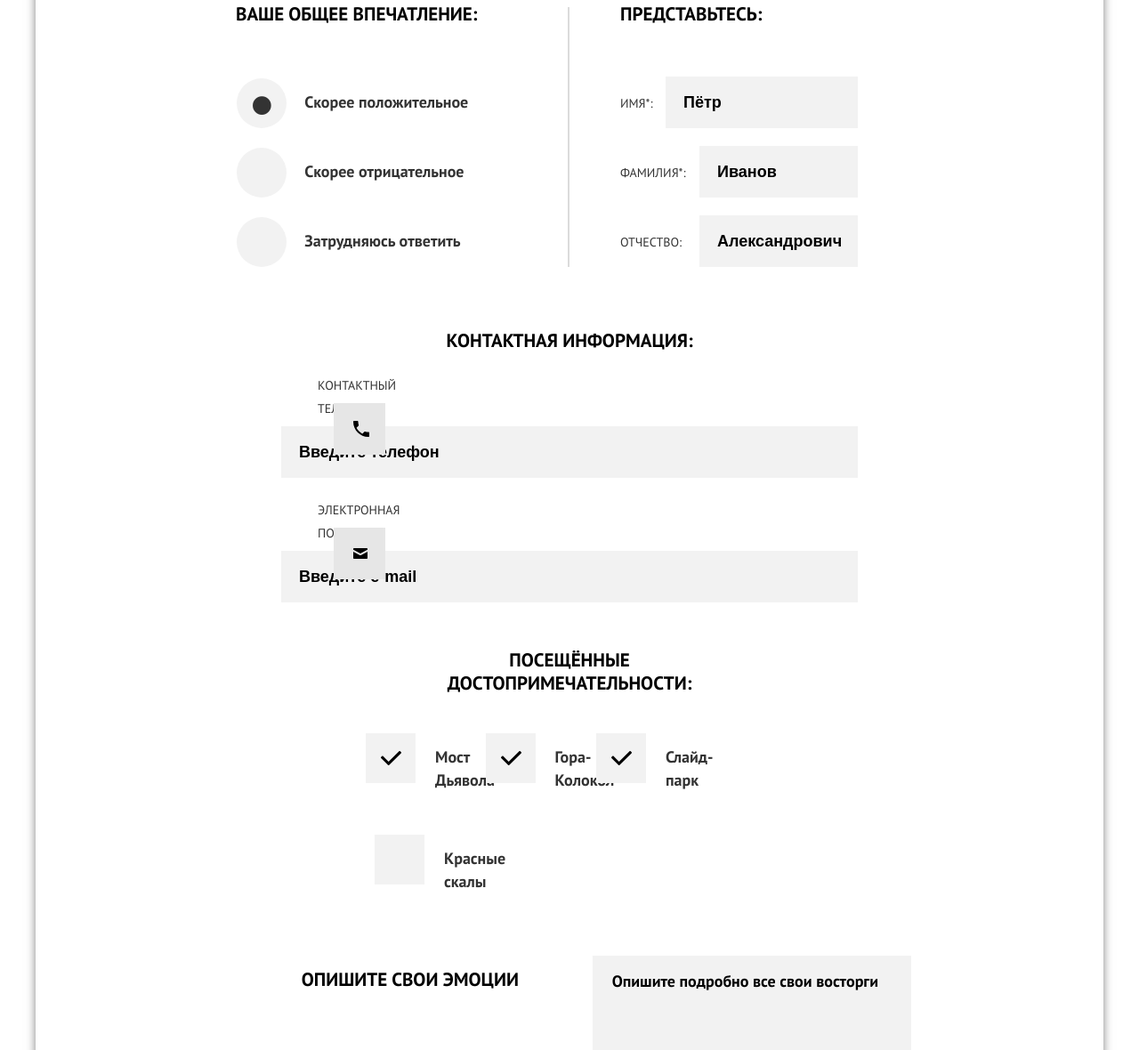
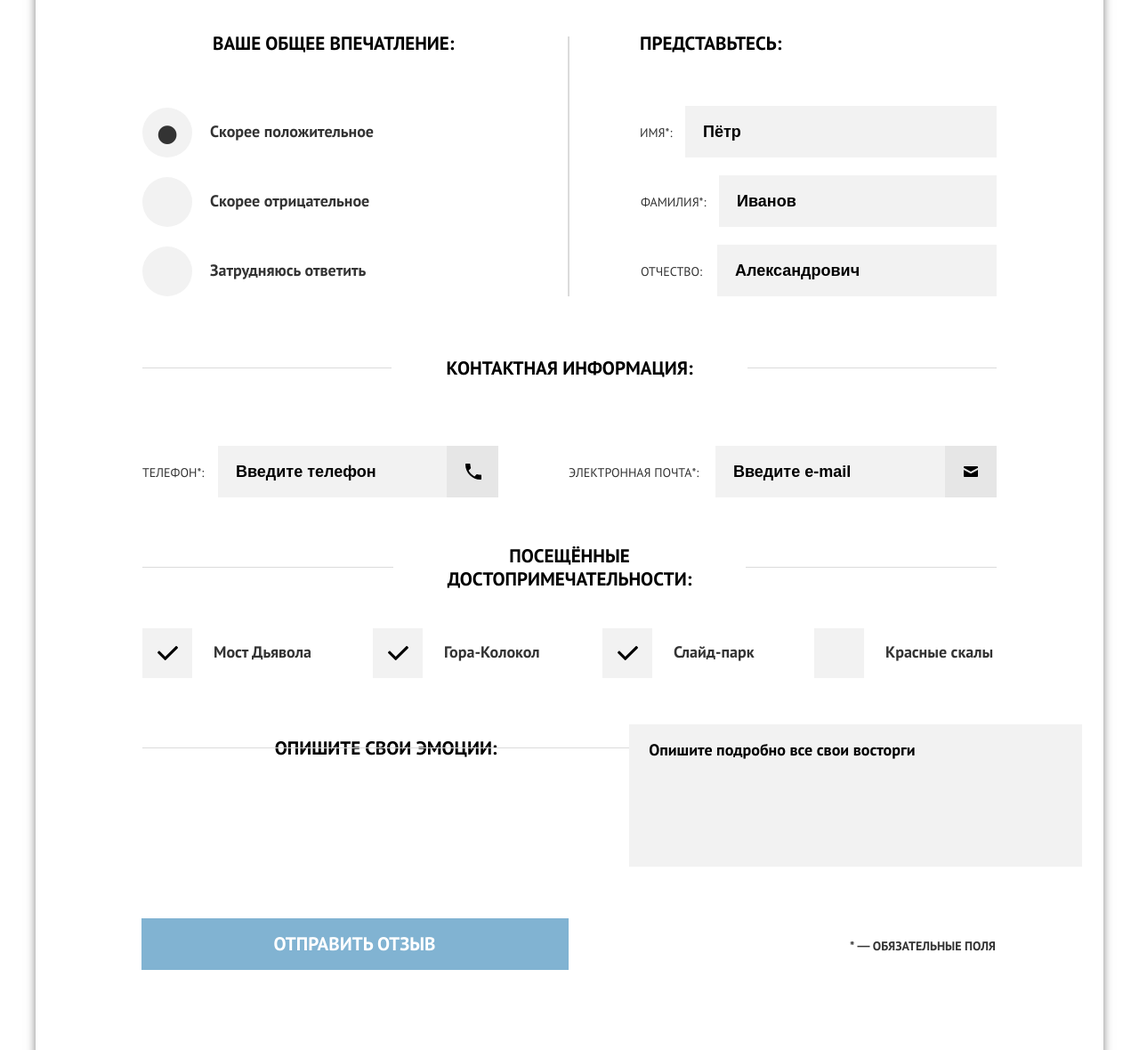
Before and after one commit to AYastrebtsov/840643-sedona-17, a plain HTML site: page source/form.html in a window 1280 px wide. Shown: the part 596-1776 px from the top of the page at 89% size. Drawn offline with nearby package versions, Linux system fonts and the light colour scheme; files that its build step writes are made by us from their sources.

Commit message:
Закончил вёрстку видимых блоков страницы с формой

```diff
--- a/source/form.html
+++ b/source/form.html
@@ -72,14 +72,14 @@
           </fieldset>
 
           <fieldset class="feedback__group feedback__group--order3">
-            <div class="feedback__wrapper">
+            <div class="feedback__wrapper feedback__wrapper--contact">
               <h3 class="feedback__header feedback__header--contact">контактная информация:</h3>
 
-              <label class="feedback__label feedback__label--phone feedback__label--first" for="phone">контактный телефон*:</label>
+              <label class="feedback__label feedback__label--phone feedback__label--first" for="phone"><span class="feedback__hidden">контактный</span> телефон*:</label>
               <input class="feedback__input feedback__input--bold feedback__input--phone" id="phone" type="tel" placeholder="Введите телефон">
 
-              <label class="feedback__label feedback__label--phone feedback__label--second" for="email">Электронная почта</label>
-              <input class="feedback__input feedback__input--bold feedback__input--phone feedback__label--second" id="email" type="email" placeholder="Введите e-mail" required>
+              <label class="feedback__label feedback__label--phone feedback__label--second" for="email">Электронная почта*:</label>
+              <input class="feedback__input feedback__input--bold feedback__input--phone feedback__input--second" id="email" type="email" placeholder="Введите e-mail" required>
             </div>
           </fieldset>
 
@@ -121,7 +121,7 @@
           </fieldset>
 
           <fieldset class="feedback__group feedback__group--emotions">
-            <h3 class="feedback__header feedback__header--emotions">Опишите свои эмоции</h3>
+            <h3 class="feedback__header feedback__header--emotions">Опишите свои эмоции:</h3>
 
             <textarea class="feedback__area feedback__label--bold" placeholder="Опишите подробно все свои восторги" required></textarea>
           </fieldset>
--- a/source/sass/blocks/feedback.scss
+++ b/source/sass/blocks/feedback.scss
@@ -292,15 +292,78 @@
 
     &--contact {
       margin-bottom: 4px;
+      position: relative;
+
+      &::before {
+        content: "";
+        position: absolute;
+        width: 125px;
+        height: 1px;
+        background-color: #dbdbdb;
+        left: 20px;
+        top: 12px;
+      }
+
+      &::after {
+        content: "";
+        position: absolute;
+        width: 125px;
+        height: 1px;
+        background-color: #dbdbdb;
+        right: 19px;
+        top: 12px;
+      }
     }
 
     &--sights {
       margin-bottom: 57px;
+      position: relative;
+
+      &::before {
+        content: "";
+        position: absolute;
+        width: 125px;
+        height: 1px;
+        background-color: #dbdbdb;
+        left: -75px;
+        top: 26px;
+      }
+
+      &::after {
+        content: "";
+        position: absolute;
+        width: 125px;
+        height: 1px;
+        background-color: #dbdbdb;
+        right: -77px;
+        top: 26px;
+      }
     }
 
     &--emotions {
       margin-top: 14px;
       margin-bottom: 57px;
+      position: relative;
+    }
+
+    &--emotions::before {
+      content: "";
+      position: absolute;
+      height: 1px;
+      width: 125px;
+      background-color: #dbdbdb;
+      left: 60px;
+      top: 12px;
+    }
+
+    &--emotions::after {
+      content: "";
+      position: absolute;
+      height: 1px;
+      width: 125px;
+      background-color: #dbdbdb;
+      right: 60px;
+      top: 12px;
     }
   }
 
@@ -457,9 +520,216 @@
 @media (min-width: 1200px) {
   .feedback__siteseeing {
     width: 25%;
+    margin-left: 0px;
+
+    &:nth-last-of-type(1) {
+      padding-left: 35px;
+    }
+
+    &:nth-last-of-type(2) {
+      padding-left: 37px;
+    }
+
+    &:nth-last-of-type(3) {
+      padding-left: 19px;
+    }
+  }
+
+  .feedback__wrapper {
+    &--contact {
+      align-items: flex-start;
+    }
+
+    &--center {
+      max-width: 960px;
+      padding-left: 0px;
+      padding-right: 0px;
+    }
   }
 
   .feedback__label--phone {
-    width: 15%;
+    width: 84px;
+    margin-left: 0px;
+    margin-top: 17px;
+    margin-right: 1px;
+  }
+
+  .feedback__form {
+    margin-top: 21px;
+    max-width: 960px;
+  }
+
+  .feedback__group {
+    &--order1 {
+      width: 480px;
+    }
+
+    &--order2 {
+      width: 480px;
+    }
+
+    &--order3 {
+      margin-top: 22px;
+      width: 960px;
+    }
+
+    &--sights {
+      margin-bottom: 6px;
+    }
+  }
+
+  .feedback__header {
+    text-align: left;
+    padding-left: 79px;
+
+    &--introduce {
+      padding-left: 22px;
+    }
+
+    &--contact {
+      padding-left: 0px;
+      text-align: center;
+      margin-bottom: 74px;
+    }
+
+    &--contact::before {
+      left: 0;
+      width: 280px;
+    }
+
+    &--contact::after {
+      right: 0;
+      width: 280px;
+    }
+
+    &--sights {
+      text-align: center;
+      padding-left: 0px;
+      margin-top: 22px;
+      margin-bottom: 56px;
+    }
+
+    &--sights::before {
+      top: 25px;
+      width: 282px;
+      left: 0;
+    }
+
+    &--sights::after {
+      top: 25px;
+      width: 282px;
+      right: 0;
+    }
+
+    &--emotions {
+      padding-left: 0px;
+      text-align: center;
+    }
+
+    &--emotions::before {
+      width: 280px;
+      left: 0;
+    }
+
+    &--emotions::after {
+      width: 280px;
+      right: 0;
+    }
+  }
+
+  .feedback__label {
+    &--radio {
+      width: 469px;
+    }
+
+    &--name {
+      margin-left: 47px;
+    }
+
+    &--last-name {
+      margin-left: 48px;
+      width: 78px;
+    }
+
+    &--first::before {
+      right: -316px;
+      top: -17px;
+    }
+
+    &--first::after {
+      right: -298px;
+      top: 3px;
+    }
+
+    &--phone:nth-last-of-type(1) {
+      margin-top: 17px;
+      width: 150px;
+      margin-right: 15px;
+    }
+
+    &--second::before {
+      right: -331px;
+      top: -17px;
+    }
+
+    &--second::after {
+      right: -310px;
+      top: 4px;
+    }
+
+    &--checkbox {
+      padding-left: 80px;
+      margin-left: 0px;
+      width: 240px;
+    }
+  }
+
+  .feedback__input {
+    &--name {
+      width: 350px;
+      max-width: unset;
+    }
+
+    &--last-name {
+      width: 312px;
+      max-width: unset;
+    }
+
+    &--last-name:nth-of-type(3) {
+      margin-left: 8px;
+      width: 314px;
+    }
+
+    &--phone {
+      width: 315px;
+      margin-left: 0px;
+      margin-right: 79px;
+    }
+
+    &--phone:nth-of-type(2) {
+      width: 316px;
+      margin-right: 0px;
+      padding-right: 0px;
+    }
+  }
+
+  .feedback__hidden {
+    display: none;
+  }
+
+  .feedback__area {
+    margin-left: 0px;
+    width: 960px;
+  }
+
+  .feedback__button {
+    margin-left: 0px;
+    width: 480px;
+    padding-left: 47px;
+    margin-bottom: 101px;
+
+    &--order::after {
+      right: -480px;
+    }
   }
 }
--- a/source/sass/blocks/introduction.scss
+++ b/source/sass/blocks/introduction.scss
@@ -80,4 +80,10 @@
       height: 57px;
     }
   }
+
+  .introduction__text {
+    &--form {
+      padding-top: 10px;
+    }
+  }
 }
--- a/source/sass/blocks/slogan.scss
+++ b/source/sass/blocks/slogan.scss
@@ -68,6 +68,12 @@
 
 @media (min-width: 1200px) {
   .slogan__reasons {
-    text-align: left;
+    text-align: center;
+  }
+
+  .slogan__header {
+    &--form {
+      margin-top: 114px;
+    }
   }
 }
```
